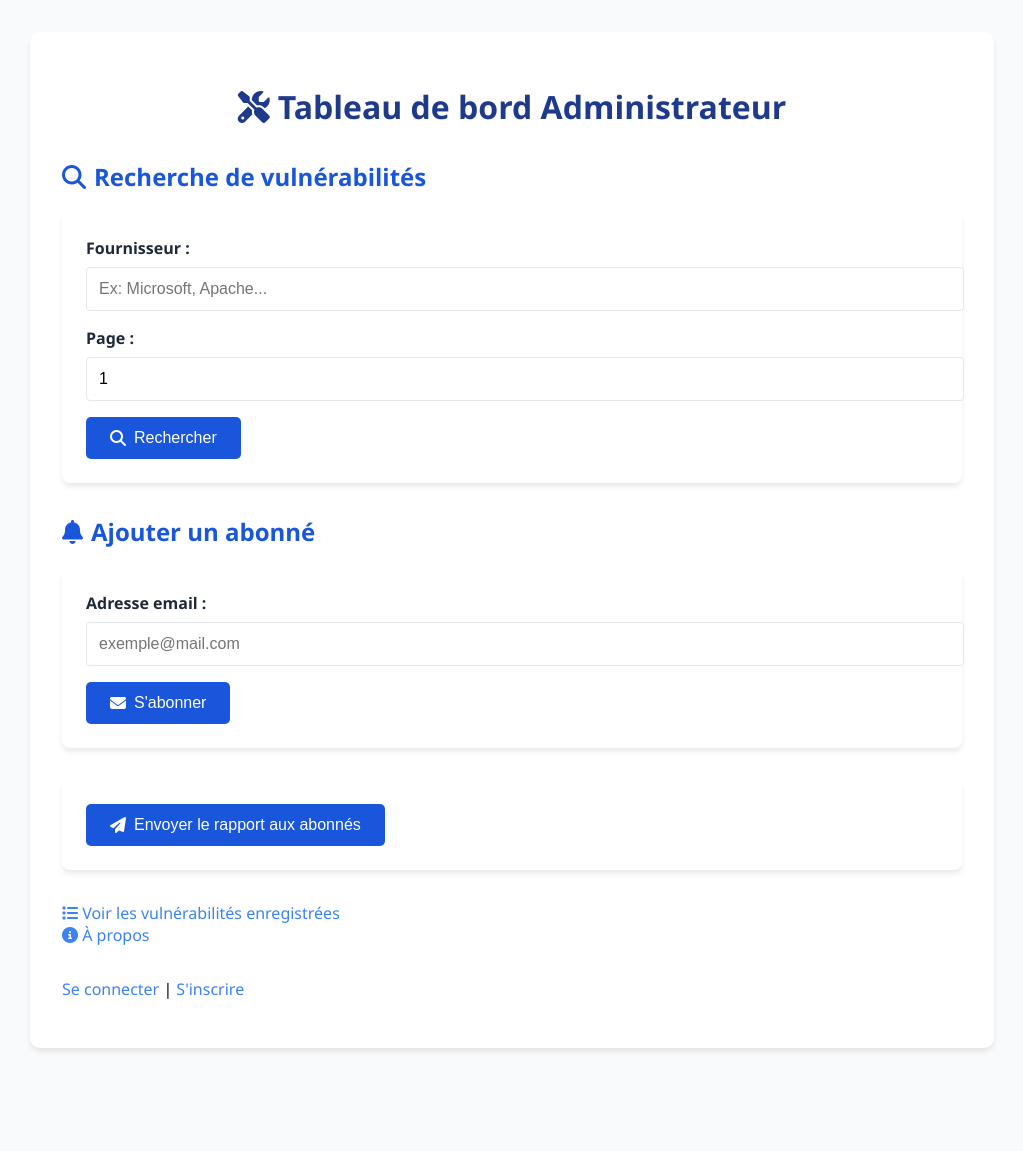
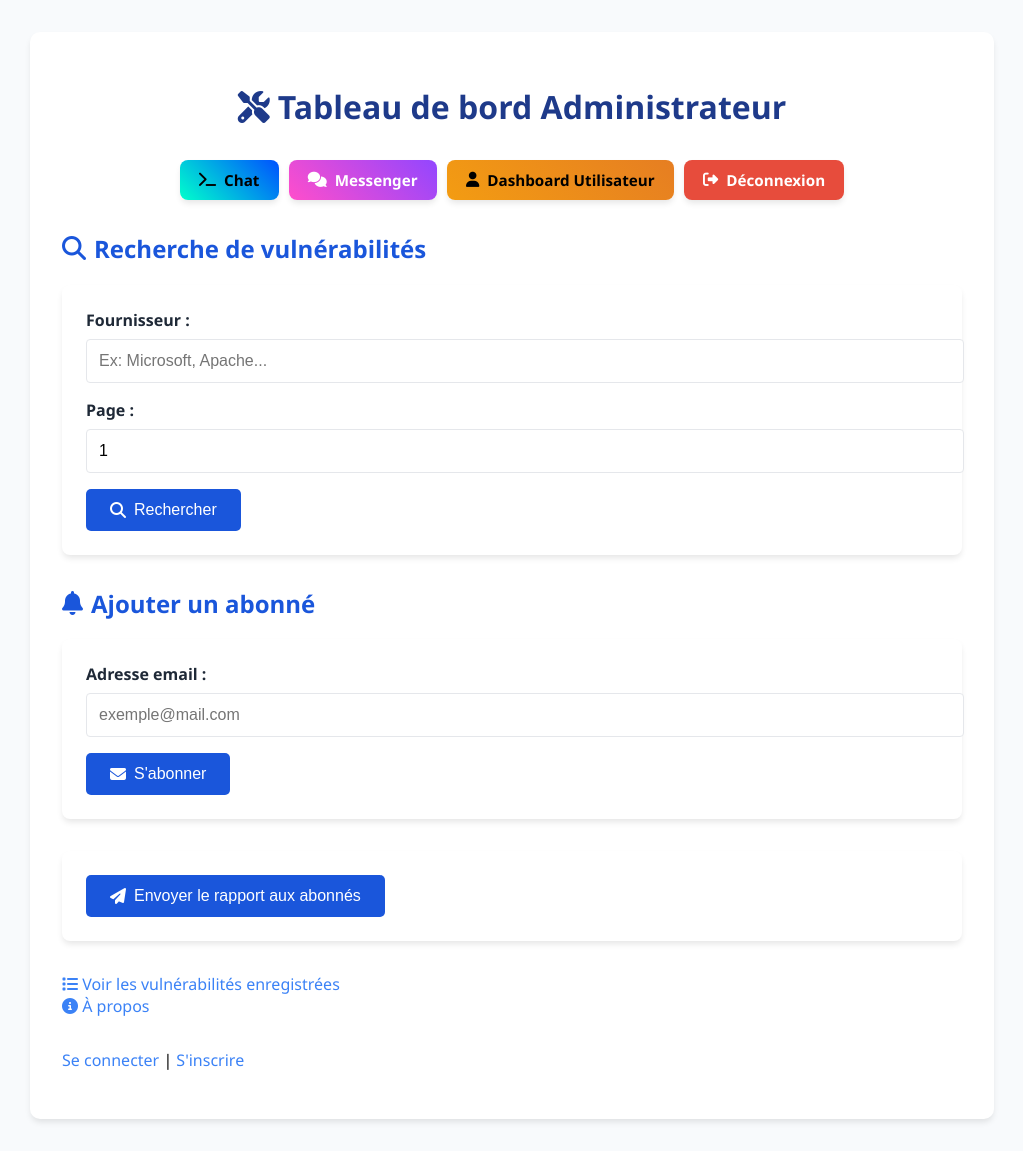
Before and after one commit to momox886/HackGuardian, a Flask app: template backend/app/templates/admin_dashboard.html in a window 1280 px wide. Shown: the whole page, without its empty margins (128-1151 px from the left). Before the commit the page ends 1051 px from the top, so only its background shows below. Run offline with Flask 3, Linux system fonts and the light colour scheme; the template is opened without the code that fills it, so the values that code supplies are empty; parts of the project's set-up code (start-up, migrations or seed data) failed here and were passed over; some libraries are stand-ins or nearby versions.

Commit message:
mise en page mieux gerer et mise en place du button retour

```diff
--- a/backend/app/static/dashboard_admin.css
+++ b/backend/app/static/dashboard_admin.css
@@ -173,3 +173,56 @@ body.dashboard-page {
         padding: 1rem;
     }
 }
+.dashboard-buttons {
+    display: flex;
+    flex-wrap: wrap;
+    gap: 10px;
+    margin-bottom: 1.5rem;
+    justify-content: center;
+}
+
+.dashboard-action {
+    display: inline-flex;
+    align-items: center;
+    gap: 0.5rem;
+    padding: 0.6rem 1.2rem;
+    border-radius: 8px;
+    font-weight: bold;
+    text-decoration: none;
+    font-size: 0.95rem;
+    box-shadow: var(--shadow);
+    transition: transform 0.2s ease, box-shadow 0.2s ease;
+    border: none;
+    background-color: var(--primary);
+    color: white;
+}
+
+.dashboard-action:hover {
+    background-color: var(--primary-dark);
+    transform: translateY(-1px);
+}
+
+.dashboard-action.chat {
+    background: linear-gradient(45deg, #00ffcc, #0051ff);
+    color: #000;
+}
+
+.dashboard-action.messenger {
+    background: linear-gradient(45deg, #ff4ecb, #9246ff);
+    color: #fff;
+}
+
+.dashboard-action.user {
+    background: linear-gradient(45deg, #f39c12, #e67e22);
+    color: #000;
+}
+
+.dashboard-action.superadmin {
+    background: linear-gradient(45deg, #8e44ad, #9b59b6);
+    color: #fff;
+}
+
+.dashboard-action.logout {
+    background: #e74c3c;
+    color: white;
+}
--- a/backend/app/templates/admin_dashboard.html
+++ b/backend/app/templates/admin_dashboard.html
@@ -15,7 +15,27 @@
 <body class="dashboard-page">
 
     <div class="dashboard-container">
-        <h1><i class="fas fa-tools"></i> Tableau de bord Administrateur</h1>
+            <h1><i class="fas fa-tools"></i> Tableau de bord Administrateur</h1>
+            <div class="dashboard-buttons">
+        <a href="{{ url_for('main.chat') }}" class="dashboard-action chat">
+            <i class="fas fa-terminal"></i> Chat
+        </a>
+        <a href="{{ url_for('main.conversations') }}" class="dashboard-action messenger">
+            <i class="fas fa-comments"></i> Messenger
+        </a>
+        <a href="{{ url_for('main.user_dashboard') }}" class="dashboard-action user">
+            <i class="fas fa-user"></i> Dashboard Utilisateur
+        </a>
+        {% if current_user.role == 'superadmin' %}
+        <a href="{{ url_for('main.superadmin_dashboard_view') }}" class="dashboard-action superadmin">
+            <i class="fas fa-shield-alt"></i> Dashboard Superadmin
+        </a>
+        {% endif %}
+        <a href="{{ url_for('main.logout') }}" class="dashboard-action logout">
+            <i class="fas fa-sign-out-alt"></i> Déconnexion
+        </a>
+    </div>
+
 
         <!-- Formulaire de recherche CVE -->
         <h2><i class="fas fa-search"></i> Recherche de vulnérabilités</h2>
```
Also changed, not shown: backend/app/templates/conversations.html (+106 -8 lines), backend/app/templates/superadmin_dashboard.html (+17 -7 lines), backend/app/templates/user_dashboard.html (+9 -4 lines).
